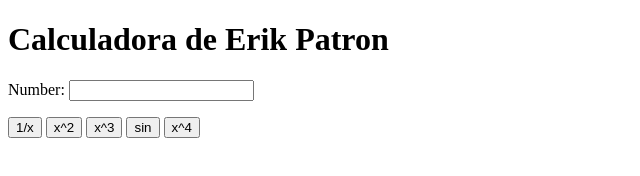
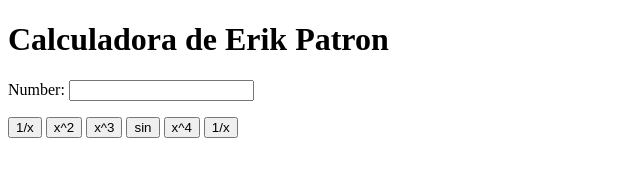
Before and after one commit to erikpatron/my_calculator_2, a plain HTML site: page index.html in a window 1280 px wide. Shown: the full height of the page, 0-640 px from the left. Drawn offline with Linux system fonts and the light colour scheme.

Commit message:
agregada la funcion inverse de x

```diff
--- a/index.html
+++ b/index.html
@@ -15,6 +15,7 @@
       <button onclick="cube()"> x^3 </button>
       <button onclick="sine()"> sin </button>
       <button onclick="power_4()"> x^4</button>
+      <button onclick="inverse()"> 1/x</button>
    </p>
    <script type="text/javascript">
       function cube() {
@@ -37,6 +38,10 @@
          var num = document.getElementById("n1");
          num.value = Math.pow(num.value, 4);
       }
+      function inverse() {
+         var num = document.getElementById("n1");
+         num.value = 1/num;
+      }
    </script>
 </body>
 </html>
```
